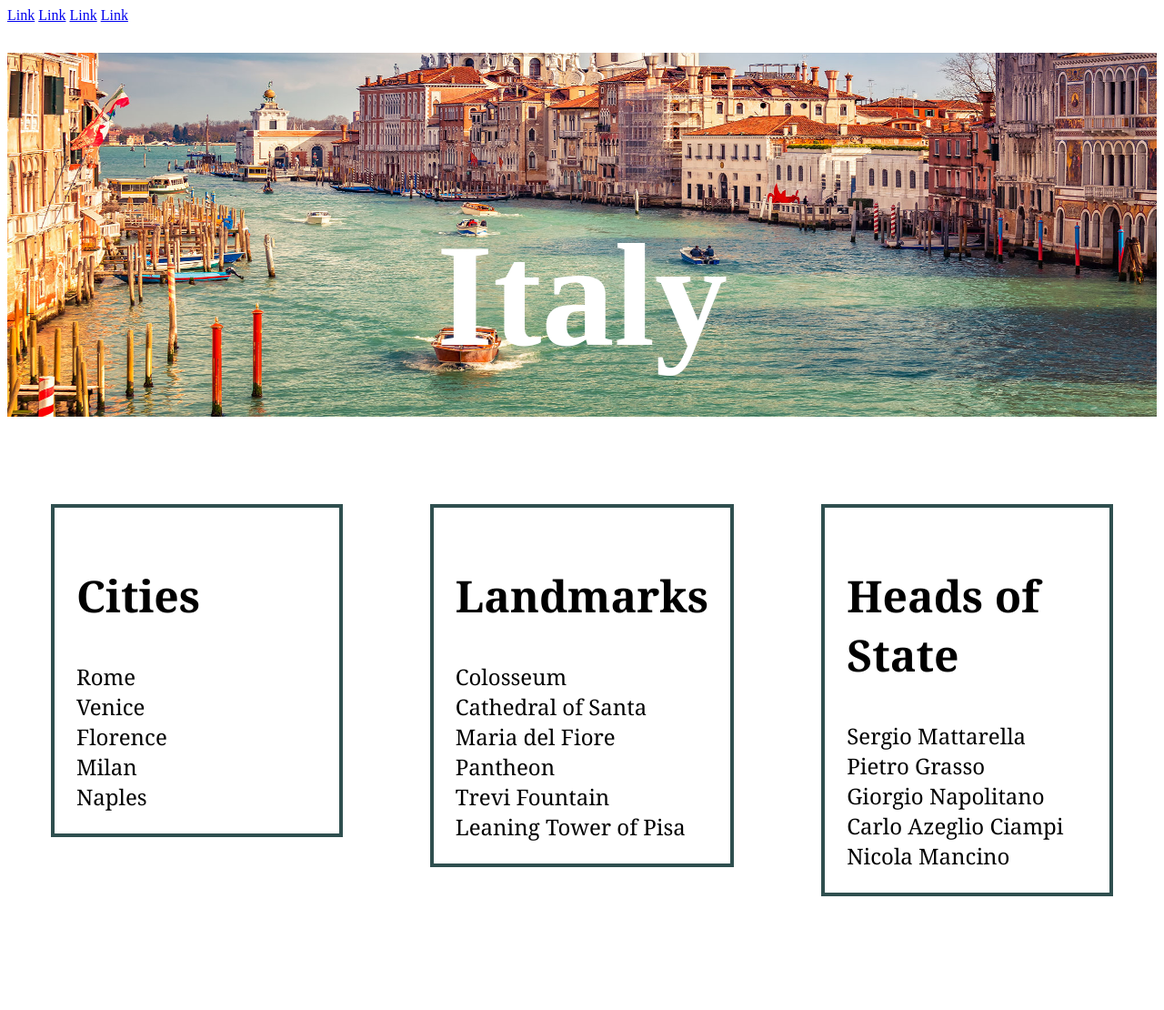
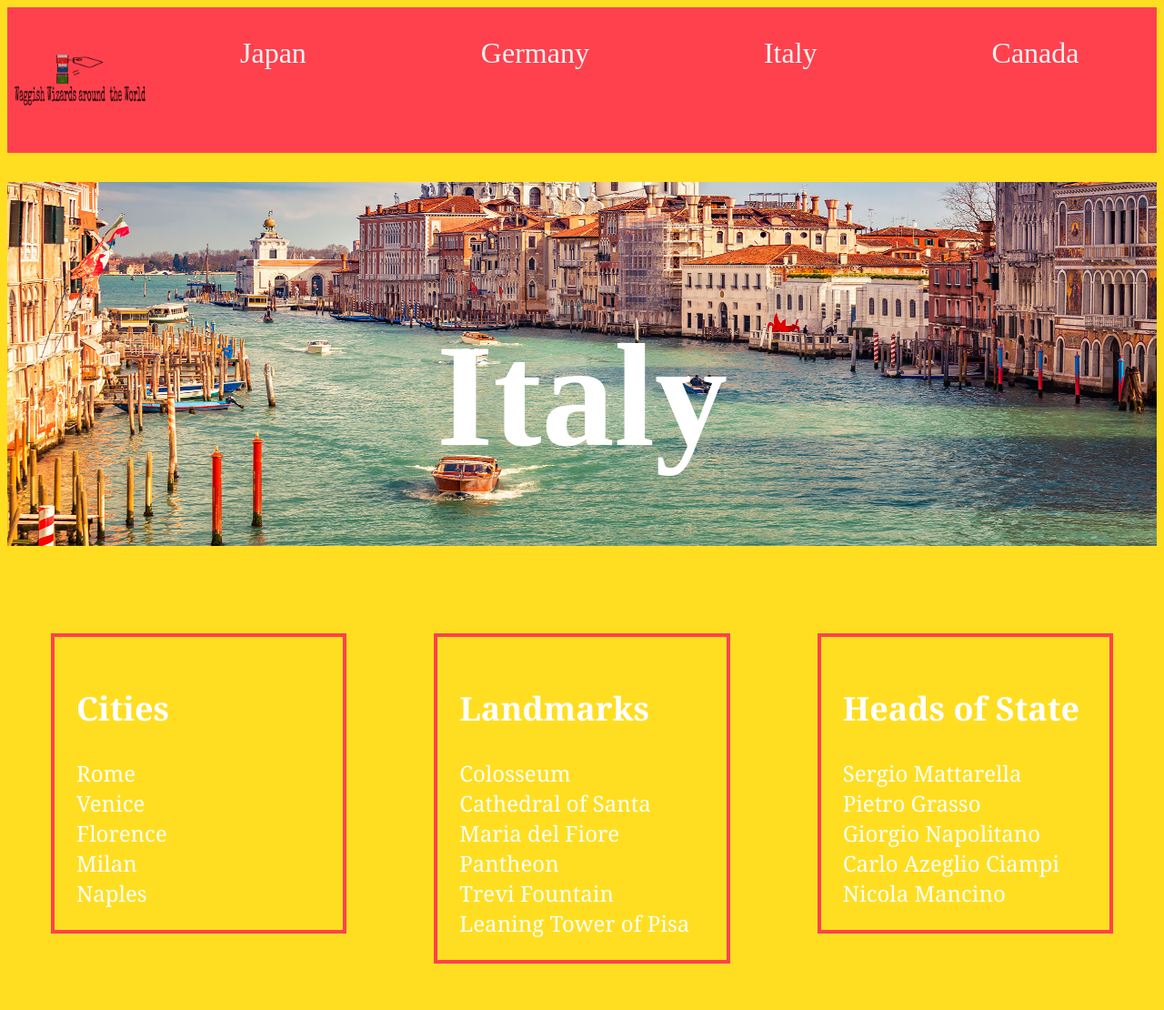
Before and after one commit to NSS-Day-Cohort-42/hello-world-waggish-wizards, a plain HTML site: page index.html in a window 1280 px wide. Shown: the whole page at 91% size. Before the commit the page ends 1041 px from the top, so only its background shows below. Drawn offline with Linux system fonts and the light colour scheme.

Commit message:
added more styling and content

```diff
--- a/index.html
+++ b/index.html
@@ -8,14 +8,15 @@
 </head>
 <body>
     <div class="navbar">
-        <a href="#">Link</a>
-        <a href="#">Link</a>
-        <a href="#">Link</a>
-        <a href="#" class="right">Link</a>
+        <img class="logo" src="./images/Waggishwizardslogo.png"/>
+        <a href="#">Japan</a>
+        <a href="#">Germany</a>
+        <a href="#">Italy</a>
+        <a href="#">Canada</a>
     </div>
     <header class="header">
         <h1 class="countryName">Italy</h1>
-        <img class="countryPicture" src="./images/italy-header-2.jpg">
+        <img class="countryPicture" src="./images/italy-header-2.jpg"/>
     </header>
     <main class="main">
         <div class="content--left">
@@ -46,6 +47,7 @@
                 <div class="head">Giorgio Napolitano</div>
                 <div class="head">Carlo Azeglio Ciampi</div>
                 <div class="head">Nicola Mancino</div>
+
         </article>
         </div>
     </main>
--- a/styles/cities.css
+++ b/styles/cities.css
@@ -1,7 +1,8 @@
 .cities {
     margin: 2em;
-    border: 0.2em solid darkslategrey;
+    border: 0.2em solid #ff414e;
     padding: 1em;
     font-size: 1.5em;
     font-family: Cambria;
+    color: white;
 }
--- a/styles/heads.css
+++ b/styles/heads.css
@@ -1,7 +1,8 @@
 .heads{
     margin: 2em;
-    border: 0.2em solid darkslategrey;
+    border: 0.2em solid #ff414e;
     padding: 1em;
     font-size: 1.5em;
     font-family: Cambria;
+    color: white;
 }
--- a/styles/landmarks.css
+++ b/styles/landmarks.css
@@ -1,8 +1,9 @@
 .landmarks{
     margin: 2em;
-    border: 0.2em solid darkslategrey;
+    border: 0.2em solid #ff414e;
     padding: 1em;
     font-size: 1.5em;
     font-family: Cambria;
+    color: white;
 
 }
--- a/styles/main.css
+++ b/styles/main.css
@@ -3,6 +3,31 @@
 @import "./landmarks.css";
 
 
+
+.navbar {
+    background-color: #ff414e;
+    overflow: hidden;
+    display: flex;
+  }
+
+.navbar a {
+    float: left;
+    color: #f2f2f2;
+    text-align: center;
+    padding: 2rem 6rem;
+    text-decoration: none;
+    font-size: 2em;
+  }
+
+  .logo{
+      justify-content: left;
+      height: 10em;
+  }
+
+  body {
+      background-color: #ffde22
+      ;
+  }
 
 .main{
     display:flex;
@@ -29,7 +54,7 @@
 
 .countryName {
     position: absolute;
-    top: 50%;
+    top: 0.8em;
     left: 50%;
     transform: translate(-50%, -50%);
     font-size: 10em;
@@ -39,8 +64,3 @@
     width: 100%;
     height: 25em;
 }
-
-.articleHeader{
-    font-size: 2em;
-    font-family: Cambria;
-}
```
Also changed, not shown: images/Waggishwizardslogo.png (added), 1 other file. Lines whose indentation alone changed are shown as unchanged.
